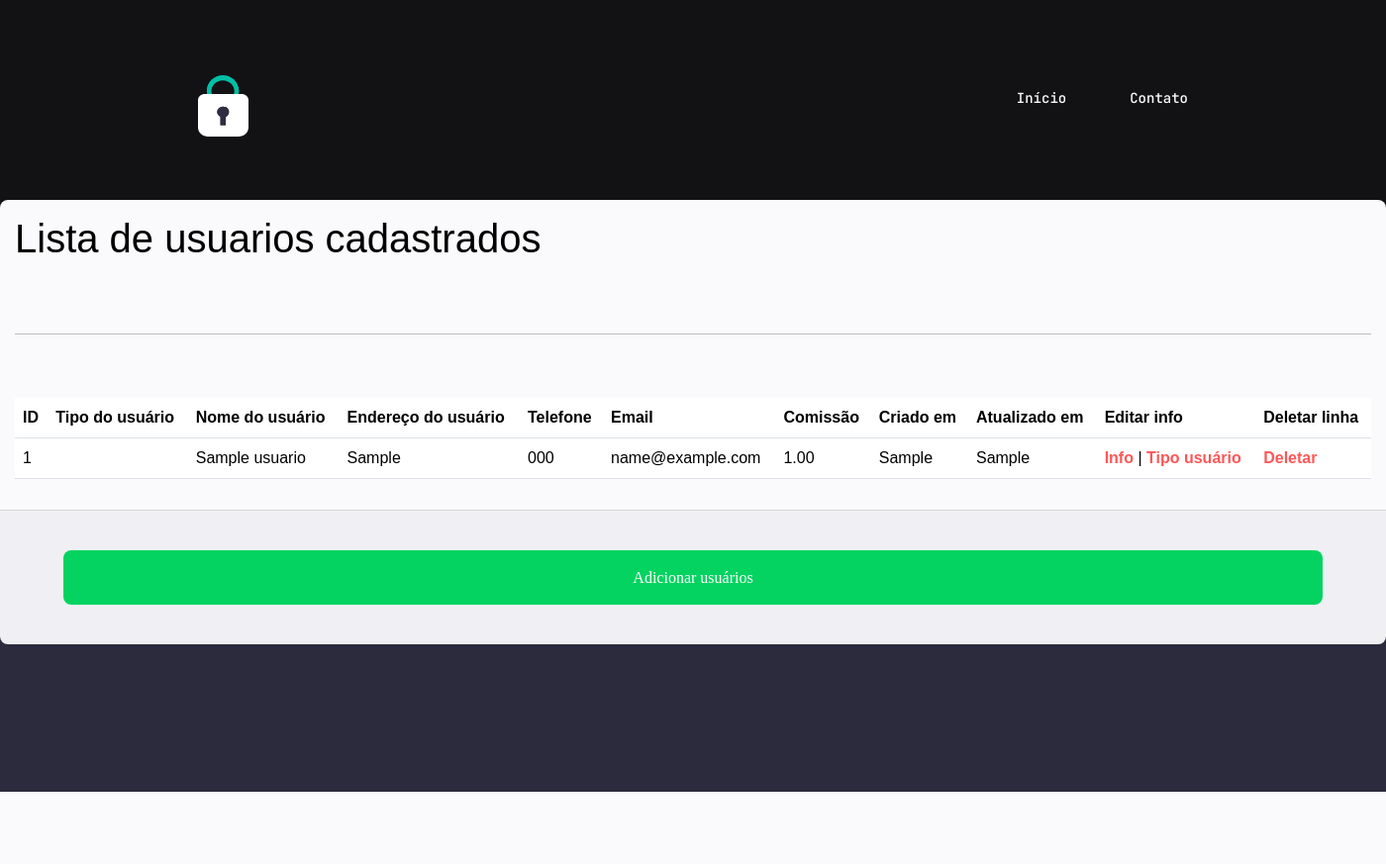
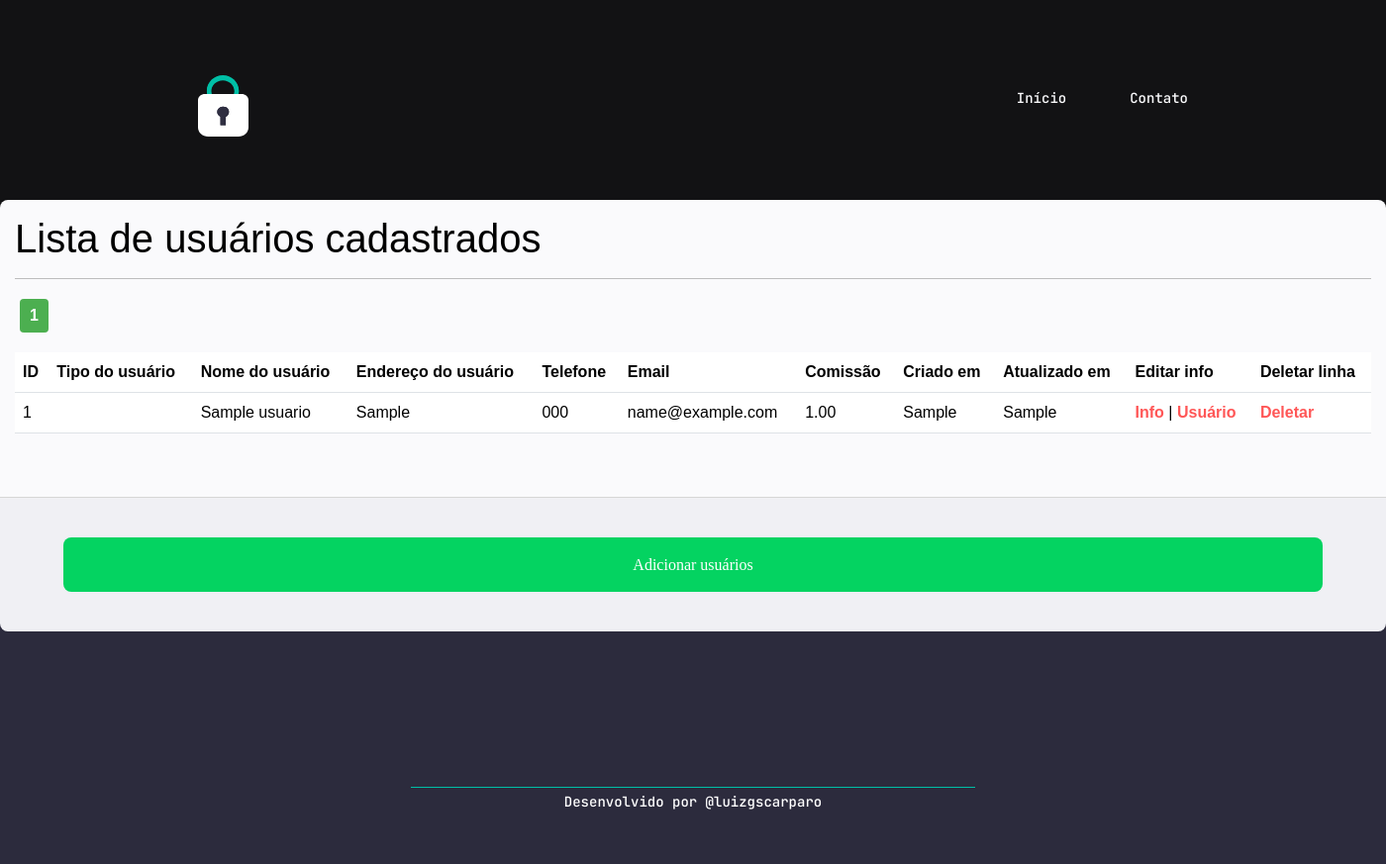
Before and after one commit to LuizScarparo/crud, a PHP site: page /gerenciador/listarUsuarios.php in a window 1400 px wide. Shown: the whole page at 99% size. Before the commit the page ends 800 px from the top, so only its background shows below. Run offline with PHP 8.4, Linux system fonts and the light colour scheme; tables that the repository leaves empty or names only in its code hold one stand-in row (values such as "Sample post").

Commit message:
segundo front

```diff
--- a/base/footer.php
+++ b/base/footer.php
@@ -1,3 +1,9 @@
-<footer>
-        <p>Desenvolvido por <a id="instagram" href="wwww.instagram.com/luizgscarparo"> @luizgscarparo</a></p>
-</footer>
+<div class="footer">
+        <p>Desenvolvido por <a id="instagram" onclick="redireciona()"> @luizgscarparo</a></p>
+</div>
+<script>
+    function redireciona() {
+        var valor_busca = document.getElementById("instagram").value;
+        location.href = "https://www.linkedin.com/in/luiz-henrique-scarparo-ba9aa1219";
+    }
+</script>
--- a/base/header.php
+++ b/base/header.php
@@ -16,7 +16,7 @@
 <body>
     <div id="header">
         <nav>
-            <img src="./assets/cadeado.svg" alt="Logo Rocketsect">
+            <img src="../assets/cadeado.svg" alt="">
             <ul>
                 <a href="../adm.php" class="text-decoration-none"><li>Início</li></a>
                 <li>Contato</li>
--- a/css/table.css
+++ b/css/table.css
@@ -154,3 +154,58 @@
 input:invalid {
     border: 1px solid red;
 }
+
+.footer {
+    font-family: 'JetBrains Mono', monospace;
+    margin: 157px auto 23px;
+    border-top: 1px solid #00BFA6;
+    width: 570px;
+    height: 55px;
+    align-items: flex-end;
+    text-align: center;
+    line-height: 28px;
+    font-size: 14px;
+
+}
+
+#instagram {
+    text-decoration: none;
+    color: white;
+}
+
+.footer p {
+    color: white;
+}
+
+
+
+/*paginação*/
+
+.pagination {
+    display: flex;
+    text-align: center;
+    margin: 20px 0;
+}
+
+.pagination a {
+    color: white;
+    margin: 0 5px;
+    text-decoration: none;
+    padding: 5px 10px;
+    border-radius: 4px;
+    background-color: #333;
+    transition: background-color 0.3s, color 0.3s;
+}
+
+.pagination a:hover {
+    background-color: #4CAF50;
+    color: white;
+}
+
+.pagination strong {
+    margin: 0 5px;
+    padding: 5px 10px;
+    border-radius: 4px;
+    background-color: #4CAF50;
+    color: white;
+}
--- a/gerenciador/editarCategorias.php
+++ b/gerenciador/editarCategorias.php
@@ -52,3 +52,7 @@
         </footer>
 </div>
 </form>
+
+<?php
+include "../base/footer.php";
+?>
--- a/gerenciador/editarQuantidade.php
+++ b/gerenciador/editarQuantidade.php
@@ -53,3 +53,7 @@
         </footer>
 </div>
 </form>
+
+<?php
+include "../base/footer.php";
+?>
--- a/gerenciador/editarTipoUsuario.php
+++ b/gerenciador/editarTipoUsuario.php
@@ -52,3 +52,7 @@
         </footer>
 </div>
 </form>
+
+<?php
+include "../base/footer.php";
+?>
--- a/gerenciador/listarUsuarios.php
+++ b/gerenciador/listarUsuarios.php
@@ -7,8 +7,11 @@
 </head>
 
 <?php
+include '../conexao.php';
 
-include '../conexao.php';
+$limite = 5;
+$pagina = isset($_GET['pagina']) ? (int)$_GET['pagina'] : 1;
+$inicio = ($pagina - 1) * $limite;
 
 $sqlUsuarioInformacao = "SELECT
     u.id,
@@ -22,13 +25,17 @@
     u.atualizado_em,
     t.tipo_de_usuario
     FROM usuarios as u
-    LEFT JOIN tipo_usuario as t ON t.id = u.tipo;";
+    LEFT JOIN tipo_usuario as t ON t.id = u.tipo
+    LIMIT $inicio, $limite
+";
+
 
 $result = $conexao->query($sqlUsuarioInformacao);
 ?>
 <div id="page">
     <div class="table-wrapper">
-        <h1>Lista de usuarios cadastrados</h1>
+        <fieldset>
+            <h1>Lista de usuários cadastrados</h1>
             <hr>
             <table class="table">
                 <thead class="thead-dark">
@@ -60,7 +67,7 @@
                             echo "<td>" . $row["comissao"] . "</td>";
                             echo "<td>" . $row["criado_em"] . "</td>";
                             echo "<td>" . $row["atualizado_em"] . "</td>";
-                        echo "<td><a href='editarUsuarios.php?id=" . $row["id"] . "'>Info</a> | <a href='editarTipoUsuario.php?id=" . $row["id"] . "'>Tipo usuário</a>";
+                            echo "<td><a href='editarUsuarios.php?id=" . $row["id"] . "'>Info</a> | <a href='editarTipoUsuario.php?id=" . $row["id"] . "'>Usuário</a>";
                             echo "<td><a href='deletarUsuarios.php?id=" . $row["id"] . "'>Deletar</a></td>";
                             echo "</tr>";
                         }
@@ -69,18 +76,34 @@
                     }
                     ?>
                 </tbody>
+                <div class="pagination">
+                    <?php
+                    $total = "SELECT COUNT(id) AS total FROM produtos";
+                    $result = $conexao->query($total);
+                    $row = $result->fetch_assoc();
+                    $paginas = ceil($row['total'] / $limite);
+
+                    for ($i = 1; $i <= $paginas; $i++) {
+                        if ($i == $pagina) {
+                            echo "<strong>$i</strong> ";
+                        } else {
+                            echo "<a href='listarUsuarios.php?pagina=$i'>$i</a> ";
+                        }
+                    }
+                    ?>
+                </div>
             </table>
-
-        <?php
-        $conexao->close();
-        ?>
-
-
+        </fieldset>
     </div>
     <footer>
         <input id="valor_busca" class="button" type="submit" value="Adicionar usuários" onclick="redireciona()">
     </footer>
 </div>
+
+
+<?php
+$conexao->close();
+?>
 
 <script>
     function redireciona() {
@@ -90,6 +113,8 @@
 </script>
 
 </body>
-
+<?php
+include "../base/footer.php";
+?>
 
 </html>
```
Also changed, not shown: adm.php (+28 -4 lines), css/fk.css (+25 -3 lines), css/style.css (+4 -15 lines), gerenciador/editarProdutos.php (+11 -4 lines), gerenciador/editarUsuarios.php (+10 -0 lines), gerenciador/listarProdutos.php (+32 -9 lines). Lines whose indentation alone changed are shown as unchanged.
